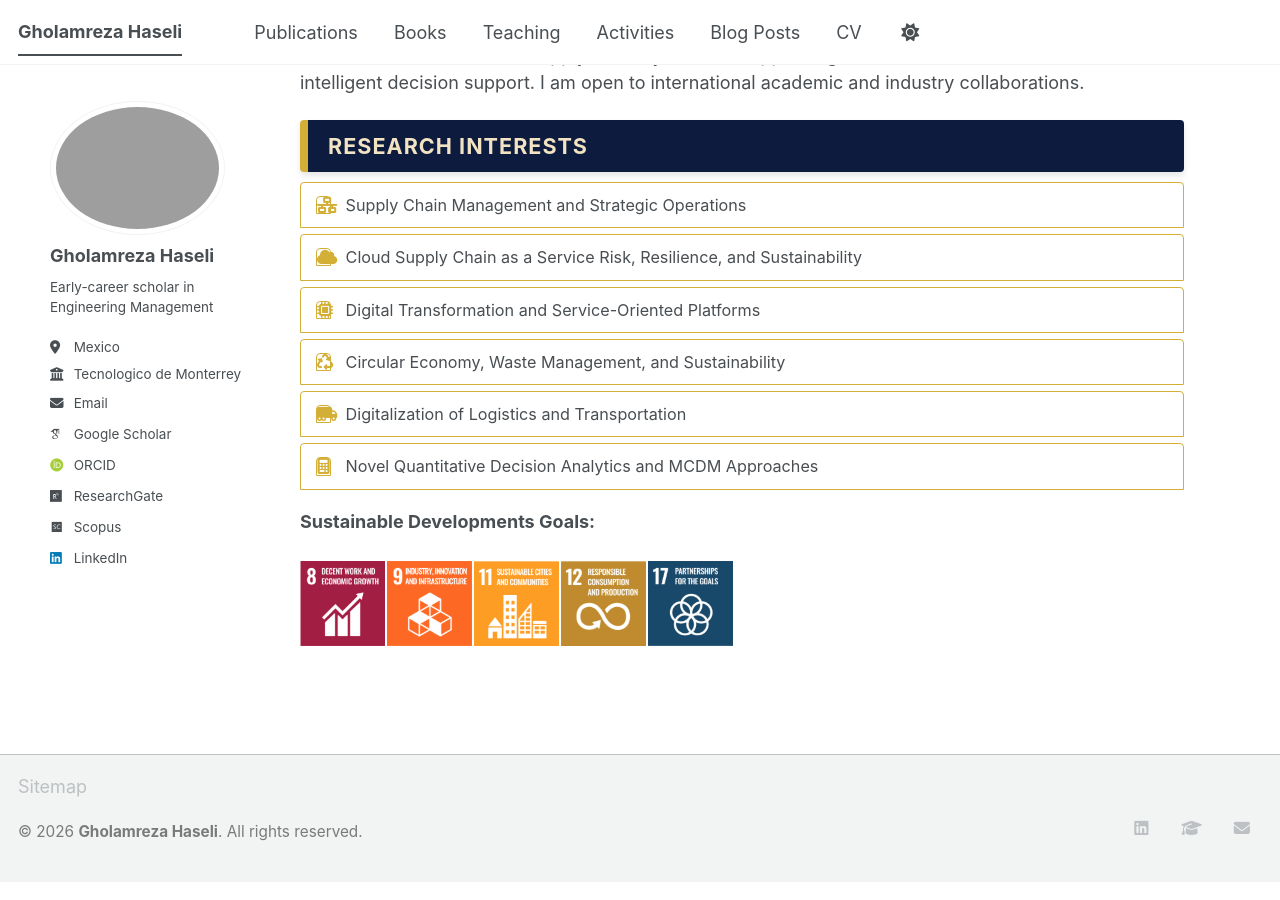
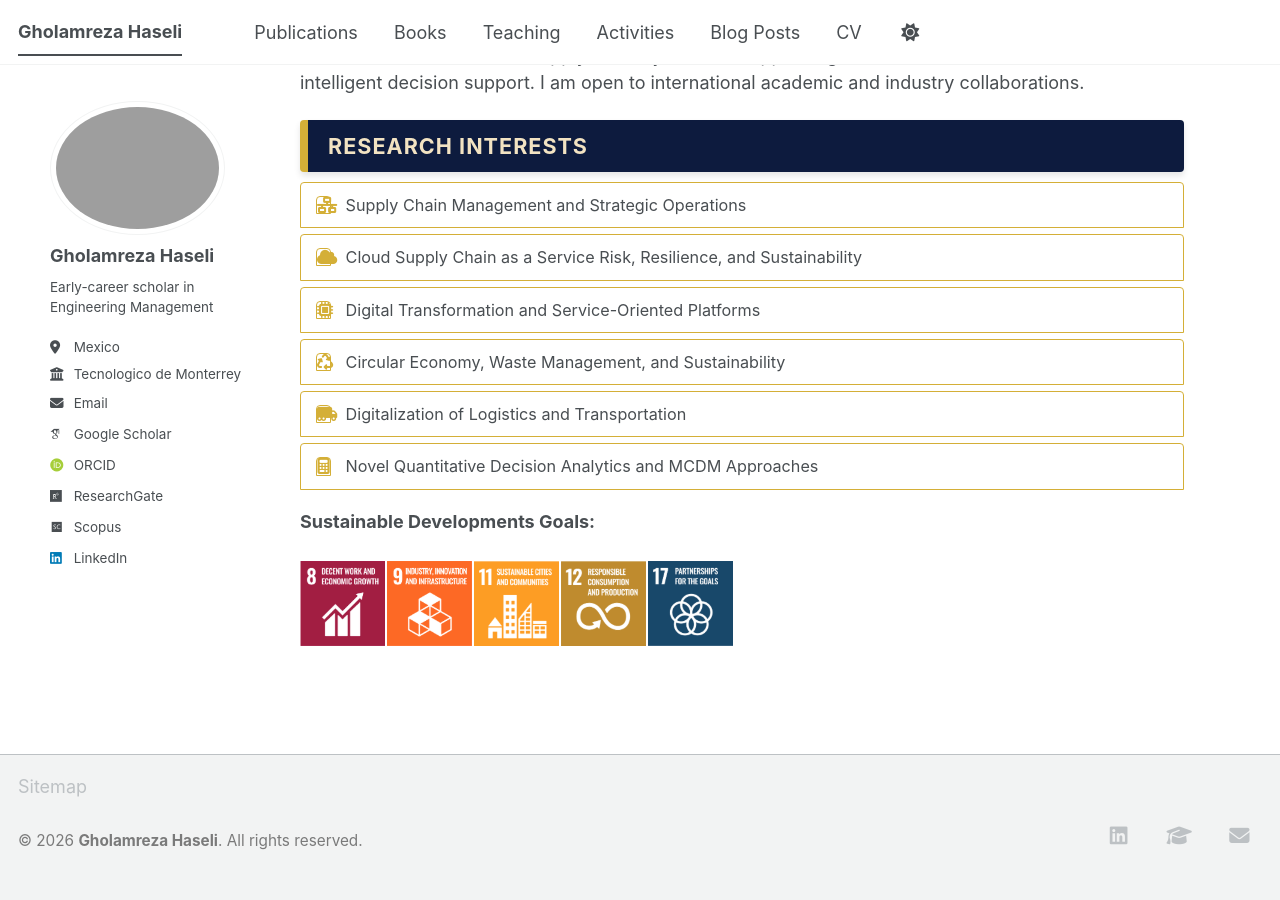
Before and after one commit to Gholamreza-Haseli/Gholamreza-Haseli.github.io, a Jekyll site: the page built from _pages/about.md, in a window 1280 px wide and 900 px high, scrolled down 627 px. Built offline with Jekyll 4.4.1, drawn with Linux system fonts in a browser that asks for light colours; some web fonts are replaced; a script bundle is joined from its source files by our own code; library files that are not in the unit come from our copies.

Commit message:
Update footer.html

```diff
--- a/_includes/footer.html
+++ b/_includes/footer.html
@@ -1,23 +1,25 @@
-<div class="page__footer-follow" style="border-top: 0.8px solid #f2f3f3; padding: 10px 0; display: flex; justify-content: space-between; align-items: center; flex-wrap: wrap;">
+<div class="page__footer-follow" style="background: transparent !important; border-top: 1px solid #f2f3f3; padding: 15px 0; display: flex; justify-content: space-between; align-items: center; flex-wrap: wrap;">
 
-  <div class="page__footer-copyright" style="font-size: 0.85em; color: #7a7a7a;">
+  <div class="page__footer-copyright" style="font-size: 0.85em; color: #7a7a7a; background: transparent !important;">
     &copy; {{ site.time | date: '%Y' }} <strong>Gholamreza Haseli</strong>. All rights reserved.
   </div>
 
-  <ul class="social-icons" style="margin: 0; padding: 0; list-style: none; display: flex; gap: 15px; font-size: 1.2em;">
+  <ul class="social-icons" style="margin: 0; padding: 0; list-style: none; display: flex; gap: 20px; font-size: 1.5em; background: transparent !important;">
     {% if site.author.linkedin %}
-      <li><a href="https://www.linkedin.com/in/{{ site.author.linkedin }}" title="LinkedIn" style="color: #0077b5;"><i class="fab fa-fw fa-linkedin" aria-hidden="true"></i></a></li>
+      <li><a href="https://www.linkedin.com/in/{{ site.author.linkedin }}" title="LinkedIn" style="color: #0077b5; background: transparent !important;"><i class="fab fa-fw fa-linkedin" aria-hidden="true"></i></a></li>
     {% endif %}
 
     {% if site.author.googlescholar %}
-      <li><a href="{{ site.author.googlescholar }}" title="Google Scholar" style="color: #4285f4;"><i class="fas fa-fw fa-graduation-cap" aria-hidden="true"></i></a></li>
+      <li><a href="{{ site.author.googlescholar }}" title="Google Scholar" style="color: #4285f4; background: transparent !important;"><i class="fas fa-fw fa-graduation-cap" aria-hidden="true"></i></a></li>
     {% endif %}
 
     {% if site.author.github %}
-      <li><a href="https://github.com/{{ site.author.github }}" title="GitHub" style="color: #333;"><i class="fab fa-fw fa-github" aria-hidden="true"></i></a></li>
+      <li><a href="https://github.com/{{ site.author.github }}" title="GitHub" style="color: #333; background: transparent !important;"><i class="fab fa-fw fa-github" aria-hidden="true"></i></a></li>
     {% endif %}
 
-    <li><a href="mailto:{{ site.author.email }}" title="Email" style="color: #7a7a7a;"><i class="fas fa-fw fa-envelope" aria-hidden="true"></i></a></li>
+    {% if site.author.email %}
+      <li><a href="mailto:{{ site.author.email }}" title="Email" style="color: #7a7a7a; background: transparent !important;"><i class="fas fa-fw fa-envelope" aria-hidden="true"></i></a></li>
+    {% endif %}
   </ul>
 
 </div>
```
